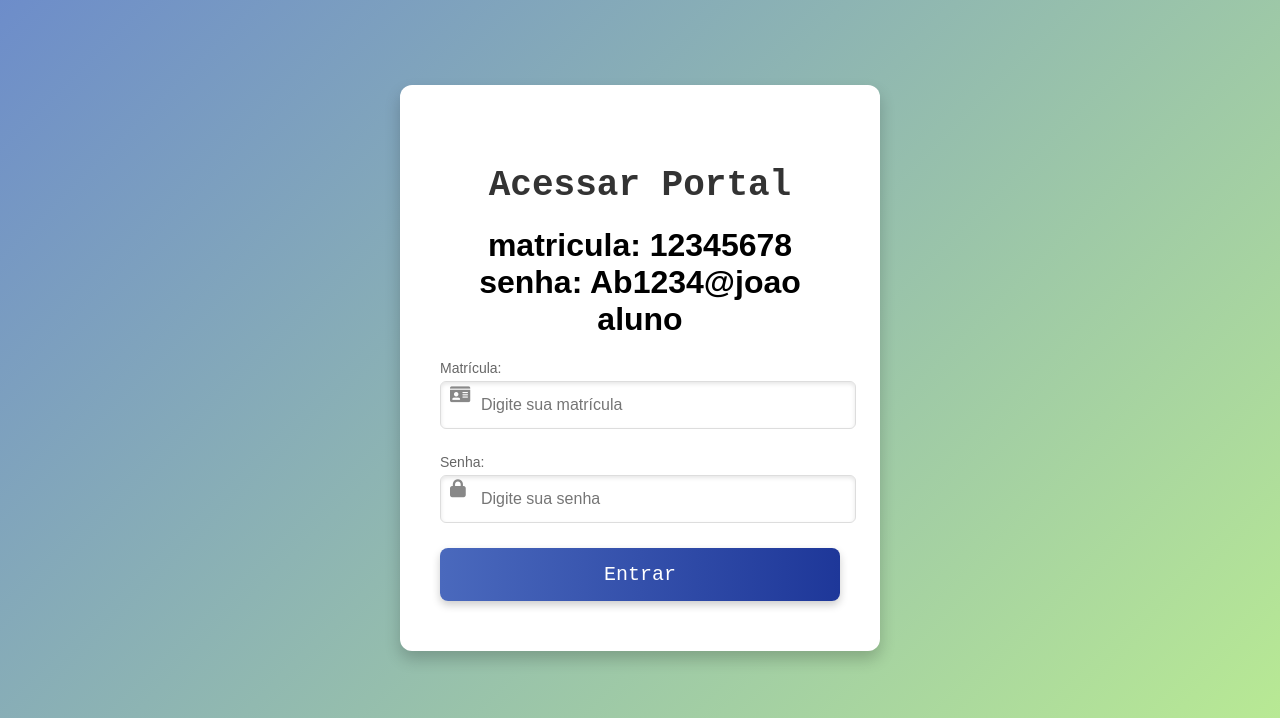
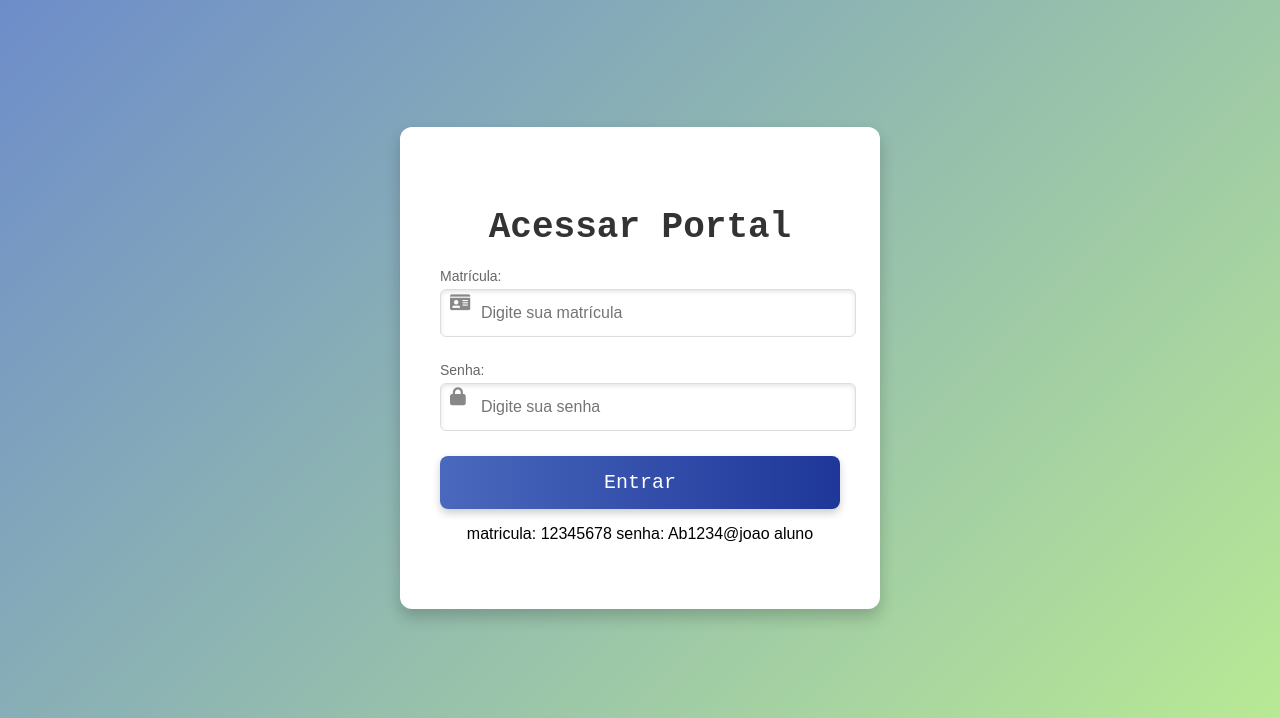
Before and after one commit to AlvesAlbano/dev-web, a plain HTML site: page index.html in a window 1280 px wide. Shown: the part 82-800 px from the top of the page. Drawn offline with Linux system fonts and the light colour scheme.

Commit message:
add usuario de teste

```diff
--- a/index.html
+++ b/index.html
@@ -19,7 +19,6 @@
 
     <div class="login-container">
         <h2>Acessar Portal</h2>
-        <h1>matricula: 12345678 senha: Ab1234@joao aluno</h1>
 
 
         <div class="input-group">
@@ -37,8 +36,8 @@
         <!-- Botão de login estilizado -->
         <button type="button" class="login-button" onclick="login()">Entrar</button>
         <p class="error-message" id="error-message">Matrícula ou senha inválida.</p>
+        <p>matricula: 12345678 senha: Ab1234@joao aluno</p>
     </div>
-
     <!-- <script src="https://kit.fontawesome.com/a076d05399.js" crossorigin="anonymous"></script> -->
     <script src="./script.js"></script>
 
```
